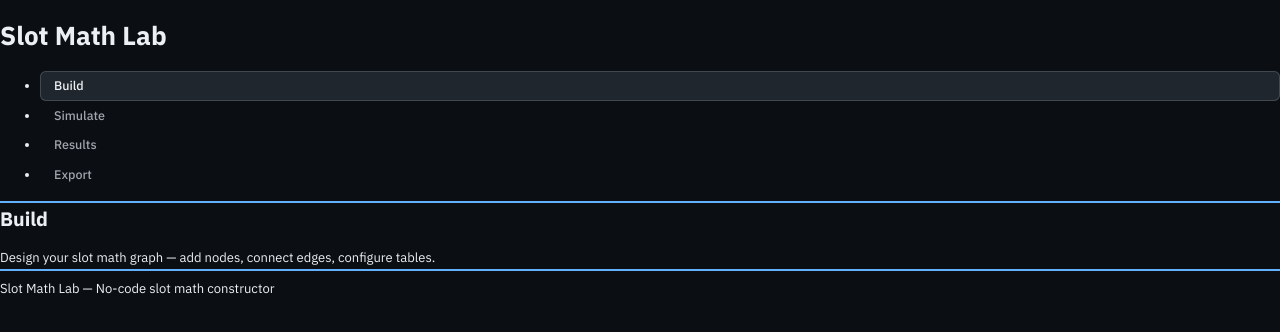
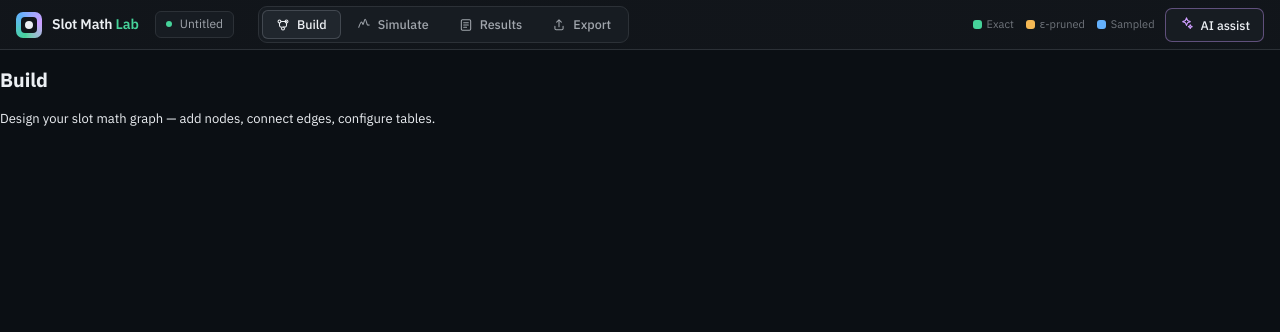
Before and after one commit to lilter96/slot-math-lab, a React (Vite) app in the folder frontend/: page /build in a window 1280 px wide. Shown: the top 332 px of the page. Built offline with nearby package versions, Linux system fonts and the light colour scheme; no server answers; what openapi-fetch would draw is missing.

Commit message:
feat: G18 Layout rewrite — prototype topbar, tabs, provenance legend, tweaks sync

```diff
--- a/frontend/src/components/Layout.tsx
+++ b/frontend/src/components/Layout.tsx
@@ -1,60 +1,104 @@
 import { NavLink, Outlet, useLocation } from 'react-router-dom';
-import { useEffect, useRef } from 'react';
-import type { TabId } from '../store';
-import { useAppStore } from '../store';
+import { useEffect } from 'react';
+import { useAppStore, MOOD_HUE, type Mood } from '../store';
+import { Ic } from './Icons';
 
-const TABS: { id: TabId; label: string; to: string }[] = [
-  { id: 'build', label: 'Build', to: '/build' },
-  { id: 'simulate', label: 'Simulate', to: '/simulate' },
-  { id: 'results', label: 'Results', to: '/results' },
-  { id: 'export', label: 'Export', to: '/export' },
+const TABS = [
+  { id: 'build' as const, label: 'Build', Icon: Ic.build },
+  { id: 'simulate' as const, label: 'Simulate', Icon: Ic.sim },
+  { id: 'results' as const, label: 'Results', Icon: Ic.results },
+  { id: 'export' as const, label: 'Export', Icon: Ic.export },
 ];
 
 export default function Layout() {
-  const mainRef = useRef<HTMLElement>(null);
   const location = useLocation();
+  const tab = useAppStore((s) => s.tab);
   const setTab = useAppStore((s) => s.setTab);
+  const configName = useAppStore((s) => s.configName);
+  const tweaks = useAppStore((s) => s.tweaks);
 
-  // Sync tab state with route and focus main content on route change
+  // Sync tab from URL
   useEffect(() => {
-    const tab = TABS.find((t) => location.pathname.startsWith(t.to));
-    if (tab) setTab(tab.id);
-    mainRef.current?.focus();
-  }, [location.pathname, setTab]);
+    const matched = TABS.find((t) => location.pathname.startsWith('/' + t.id));
+    if (matched && matched.id !== tab) setTab(matched.id);
+  }, [location.pathname, tab, setTab]);
+
+  // Apply tweaks to document
+  useEffect(() => {
+    const r = document.documentElement.style;
+    r.setProperty('--exact', tweaks.accent);
+    r.setProperty('--exact-dim', `color-mix(in srgb, ${tweaks.accent} 16%, transparent)`);
+    r.setProperty('--n-eval', tweaks.accent);
+    r.setProperty('--hue', String(MOOD_HUE[tweaks.mood as Mood] ?? 255));
+    document.body.classList.toggle('no-grid', !tweaks.grid);
+    document.body.classList.toggle('no-flow', !tweaks.flow);
+    document.body.classList.toggle('compact', tweaks.density === 'compact');
+  }, [tweaks]);
 
   return (
-    <>
+    <div className="app">
       <a href="#main-content" className="skip-link">
         Skip to main content
       </a>
 
-      <header role="banner">
-        <h1>Slot Math Lab</h1>
-        <nav aria-label="Main navigation">
-          <ul role="tablist">
-            {TABS.map((tab) => (
-              <li key={tab.id} role="presentation">
-                <NavLink
-                  to={tab.to}
-                  role="tab"
-                  aria-selected={location.pathname.startsWith(tab.to)}
-                  className={({ isActive }) => (isActive ? 'tab active' : 'tab')}
-                >
-                  {tab.label}
-                </NavLink>
-              </li>
-            ))}
-          </ul>
-        </nav>
-      </header>
+      <div className="topbar">
+        <div className="brand">
+          <div className="brand-mark" />
+          <div className="brand-name">
+            Slot Math <b>Lab</b>
+          </div>
+        </div>
 
-      <main id="main-content" ref={mainRef} tabIndex={-1} aria-label="Main content">
+        <div className="project-pill">
+          <span className="dot" />
+          {configName}
+        </div>
+
+        <div className="tabs" role="tablist" aria-label="Main navigation">
+          {TABS.map(({ id, label, Icon }) => (
+            <NavLink
+              key={id}
+              to={`/${id}`}
+              role="tab"
+              aria-selected={tab === id}
+              className={({ isActive }) => 'tab' + (isActive ? ' active' : '')}
+            >
+              <Icon style={{ width: 14, height: 14 }} />
+              {label}
+            </NavLink>
+          ))}
+        </div>
+
+        <div className="topbar-right">
+          <div className="legend">
+            <span className="item">
+              <span className="sw" style={{ background: 'var(--exact)' }} />
+              Exact
+            </span>
+            <span className="item">
+              <span className="sw" style={{ background: 'var(--epsilon)' }} />
+              ε-pruned
+            </span>
+            <span className="item">
+              <span className="sw" style={{ background: 'var(--sampled)' }} />
+              Sampled
+            </span>
+          </div>
+          <button
+            className="btn"
+            style={{ borderColor: 'oklch(0.78 0.15 305 / 0.4)' }}
+          >
+            <span style={{ color: 'var(--n-loop)' }}>
+              <Ic.ai style={{ width: 15, height: 15 }} />
+            </span>
+            AI assist
+          </button>
+        </div>
+      </div>
+
+      <div className="body" id="main-content">
         <Outlet />
-      </main>
-
-      <footer role="contentinfo">
-        <p>Slot Math Lab &mdash; No-code slot math constructor</p>
-      </footer>
-    </>
+      </div>
+    </div>
   );
 }
```
